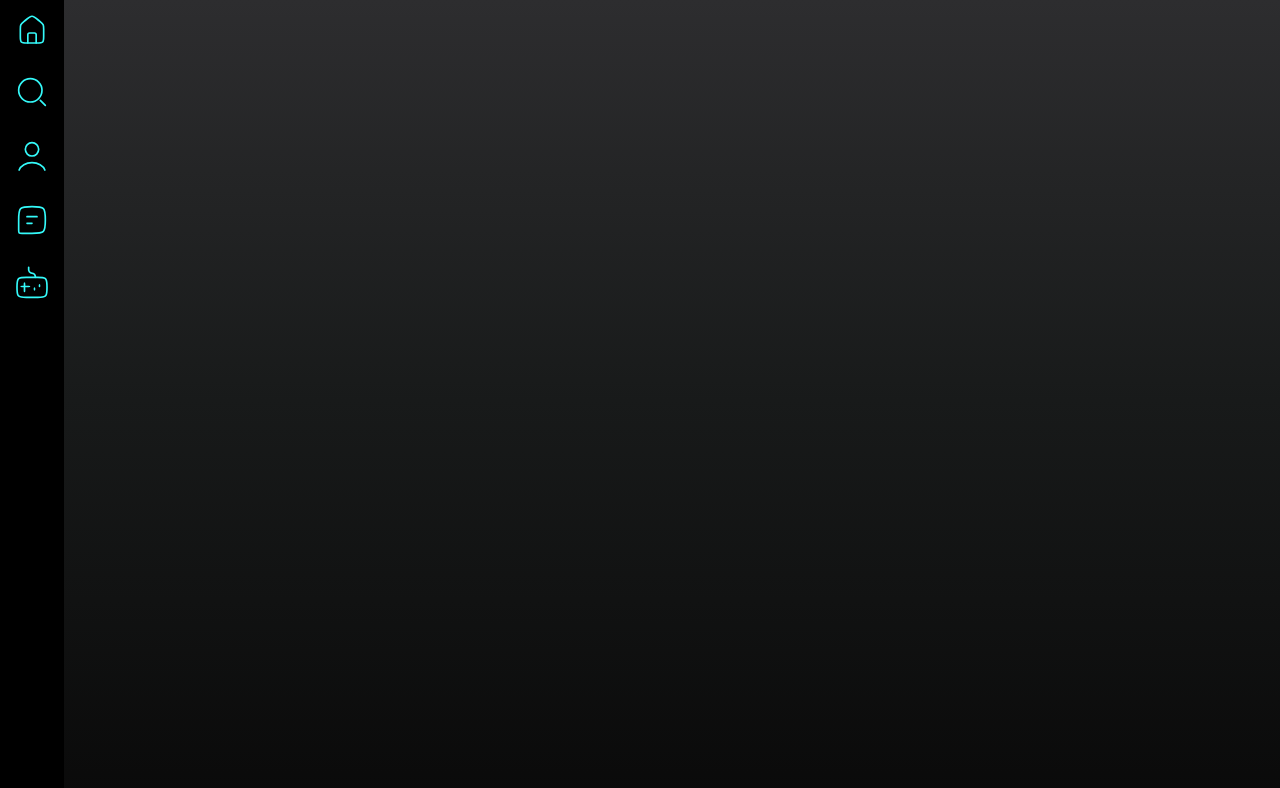
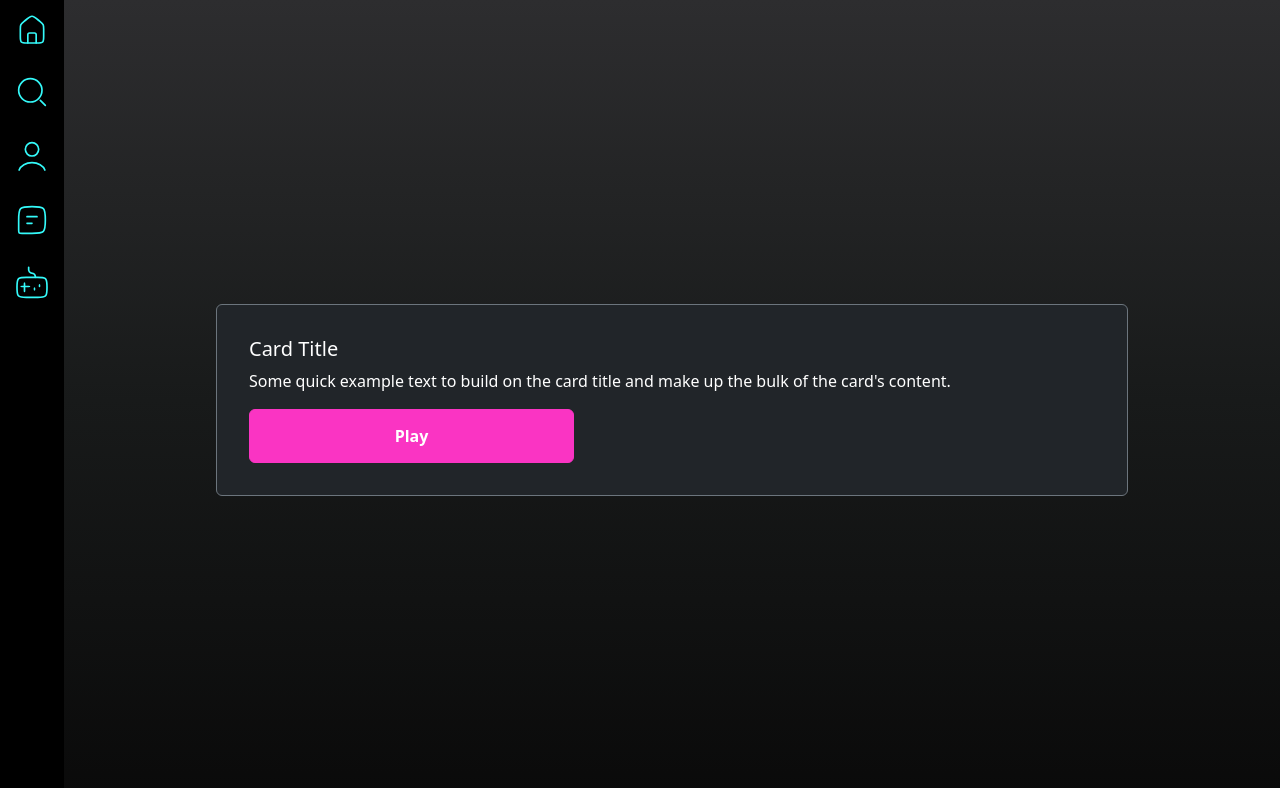
Before and after one commit to AntoineA67/ft_transcendence, a React (Create React App) app in the folder srcs/frontend/: page / in a window 1280 px wide. Shown: the top 788 px of the page. Built offline with nearby package versions, Linux system fonts and the light colour scheme; no server answers.

Commit message:
J'ai un peu avancé

```diff
--- a/srcs/frontend/src/index.tsx
+++ b/srcs/frontend/src/index.tsx
@@ -7,7 +7,7 @@ import { BrowserRouter, Routes, Route, RouterProvider } from 'react-router-dom';
 import TestDB from './pages/TestDB';
 import { Login, Signin, Signup, LandingPage } from './pages/Login';
 import Sidebar from './pages/Sidebar'
-import Home from './pages/Home';
+import { Home } from './pages/Home';
 import Game from './pages/Game';
 import Profile from './pages/Profile';
 import { Setting, ChangePassword, SettingMenu } from './pages/ProfileSetting';
@@ -34,6 +34,7 @@ root.render(
 	<BrowserRouter>
 		<Routes>
 			<Route path="/" element={<Sidebar />}>
+				<Route path="/" element={<Home />}/>
 				<Route path="profile" element={<Profile />}/>
 				<Route path="search" element={<Search />}></Route>
 				<Route path="chat" element={<Chat />}></Route>
--- a/srcs/frontend/src/pages/Home.tsx
+++ b/srcs/frontend/src/pages/Home.tsx
@@ -1,74 +1,25 @@
-import logo from 'assets/logo.svg';
 import '../styles/App.css';
 import { useState, useEffect } from 'react';
-import axios from 'axios';
-// import { socket } from '../utils/socket';
-import Container from 'react-bootstrap/Container';
-import Row from 'react-bootstrap/Row';
-import Col from 'react-bootstrap/Col';
-import { Button, Nav } from 'react-bootstrap';
+import React from 'react';
+import { Button, Card} from 'react-bootstrap';
+import { Link } from "react-router-dom";
 
-import Stack from 'react-bootstrap/Stack';
-import { LinkContainer } from 'react-router-bootstrap'
-import { Card } from 'react-bootstrap';
-// import 'bootstrap/dist/css/bootstrap.min.css';
-
-function BasicExample() {
+export function Home() {
 	return (
-		<Card style={{ width: '18rem' }}>
-			<Card.Img variant="top" src="holder.js/100px180" />
+		<div className="d-flex align-items-center justify-content-center vh-100">
+			<Card border="secondary" bg="dark" text="white" className="w-75 p-3">
 				<Card.Body>
 					<Card.Title>Card Title</Card.Title>
 					<Card.Text>
 						Some quick example text to build on the card title and make up the
 						bulk of the card's content.
 					</Card.Text>
+					<Link to="." className="w-75 link-text">
+						<button className="btn btn-primary"><b>Play</b></button>
+					</Link>
 				</Card.Body>
 			</Card>
-	);
-}
-
-
-function Home() {
-	return (
-		// !!! NOT SINGLE PAGE APP
-		<Container>
-			<Nav
-				activeKey="/"
-				onSelect={(selectedKey) => { }}
-			>
-				<Nav.Item>
-					<Nav.Link href="/game">Game</Nav.Link>
-				</Nav.Item>
-				<Nav.Item>
-					<Nav.Link href="/profile">Profile</Nav.Link>
-				</Nav.Item>
-				<Nav.Item>
-					<Nav.Link href="/test-db">Test DB</Nav.Link>
-				</Nav.Item>
-			</Nav>
-		</Container>
-		// <Container>
-		// 	<Stack direction="horizontal" gap={2}>
-		// 		<LinkContainer to="/game">
-		// 			<Button as="a" variant="primary">
-		// 				Game
-		// 			</Button>
-		// 		</LinkContainer>
-		// 		<LinkContainer to="/profile">
-		// 			<Button as="a" variant="primary">
-		// 				Profile
-		// 			</Button>
-		// 		</LinkContainer>
-		// 		<LinkContainer to="/test-db">
-		// 			<Button as="a" variant="primary">
-		// 				Test DB
-		// 			</Button>
-		// 		</LinkContainer>
-		// 	</Stack>
-		// </Container >
+		</div>
 	);
 
 }
-
-export default Home;
```
Also changed, not shown: srcs/frontend/src/pages/Search.tsx (+4 -14 lines). Lines whose indentation alone changed are shown as unchanged.
